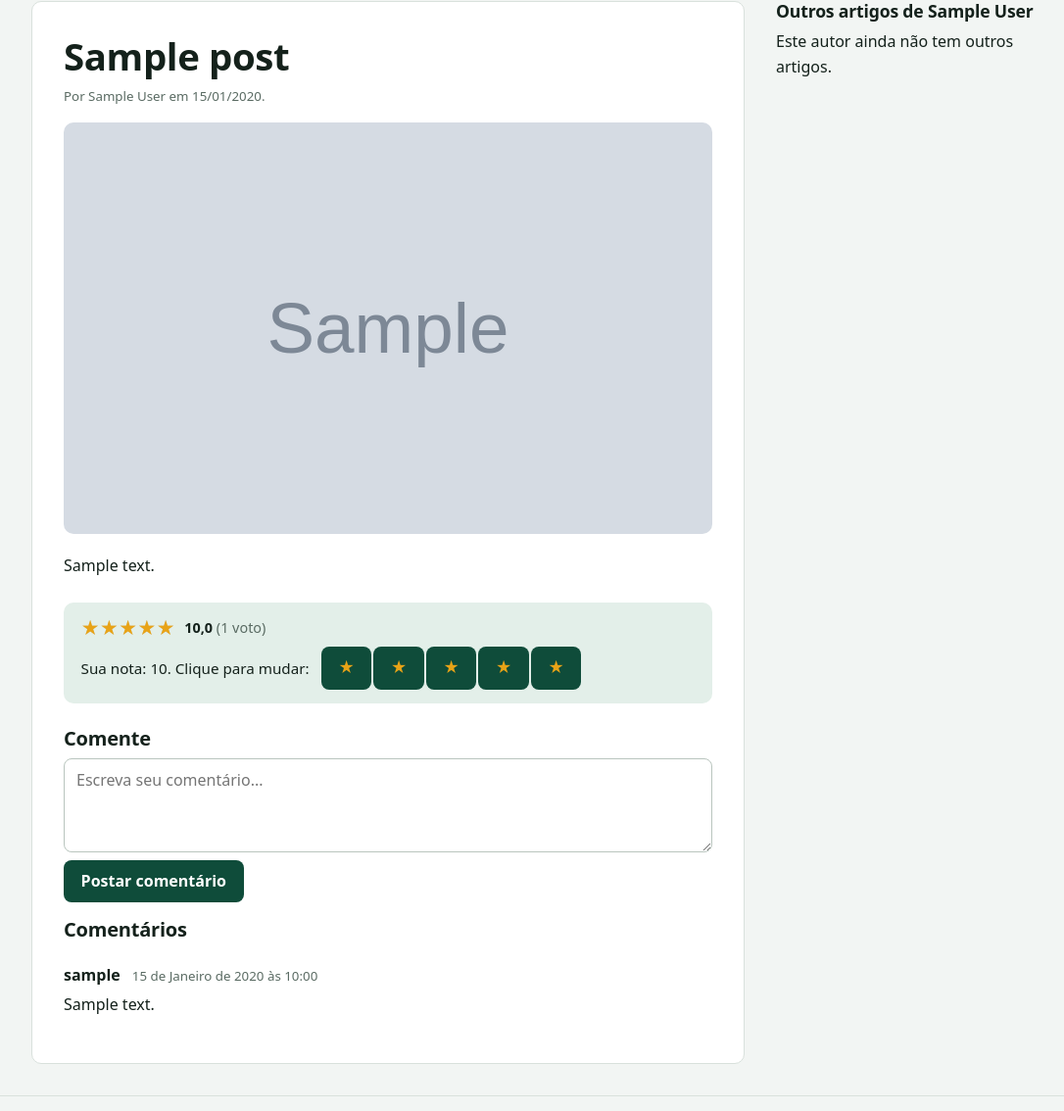
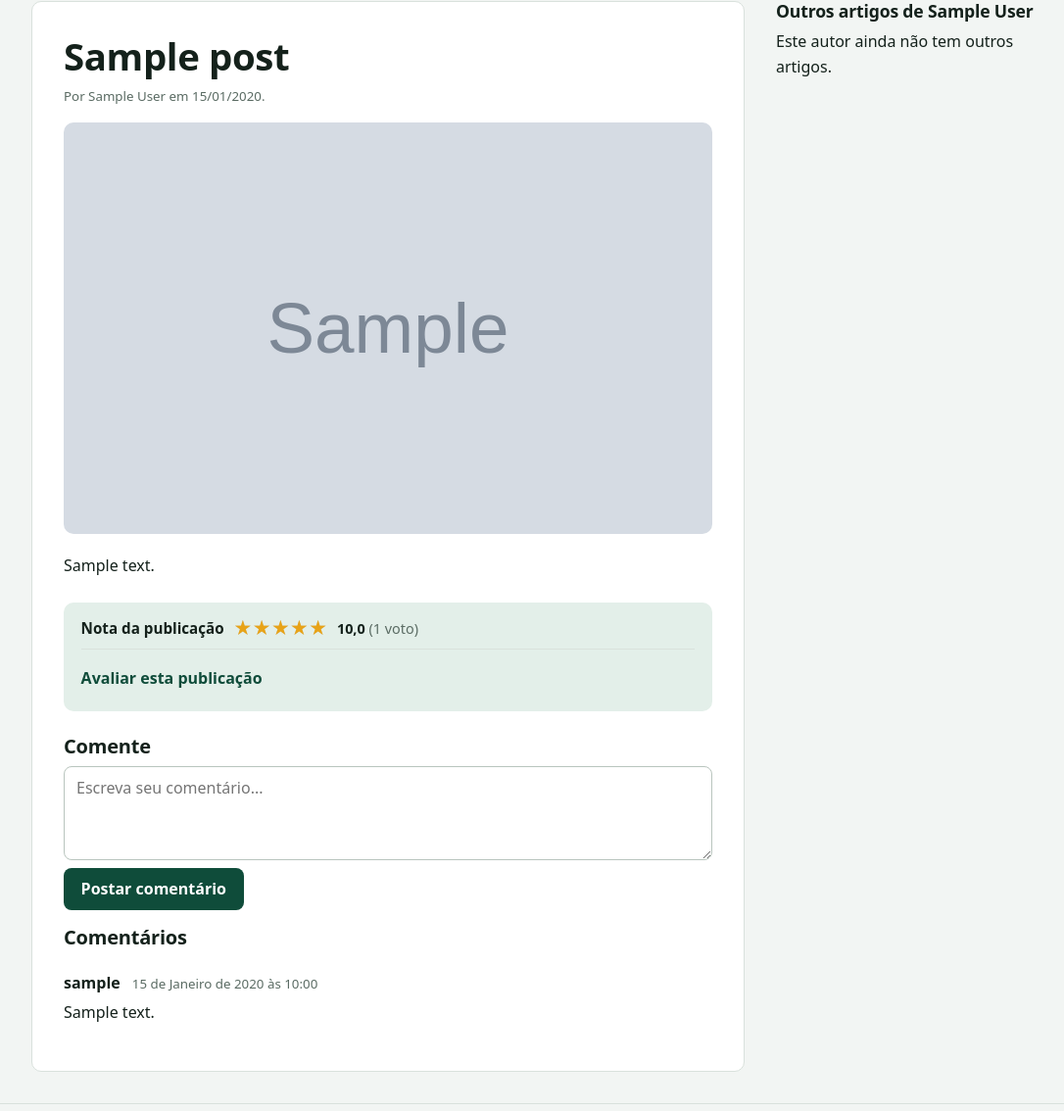
Before and after one commit to DanielGio/projeto_django, a Django app: page /view/1/ in a window 1280 px wide. Shown: the part 105-1239 px from the top of the page at 98% size, without its empty margins (88-1174 px from the left). Run offline with Django 5.2, Linux system fonts and the light colour scheme; a user stored in the database is signed in; tables that the repository leaves empty hold one stand-in row (values such as "Sample post"); grey boxes marked "Sample" are stand-in pictures.

Commit message:
Improve post rating details UI
Label the post rating and place the authenticated user's voting controls in an expandable section, with clearer prompts for new and existing ratings.

```diff
--- a/projectus/static/projectus/css/style.css
+++ b/projectus/static/projectus/css/style.css
@@ -382,6 +382,43 @@ main:has(> aside) {
     font-size: .95rem;
 }
 
+
+.rating-box__label {
+    font-weight: 600;
+}
+
+.rating-box__details {
+    flex-basis: 100%;
+    border-top: 1px solid var(--line);
+    padding-top: .75rem;
+}
+
+.rating-box__details summary {
+    display: inline-block;
+    color: var(--primary);
+    font-weight: 600;
+    cursor: pointer;
+    padding: .35rem 0;
+}
+
+.rating-box__details summary:hover {
+    color: var(--primary-dark);
+    text-decoration: underline;
+}
+
+.rating-box__details[open] .rating-box__vote {
+    margin-top: .75rem;
+}
+
+.rating-box__details .rating-box__vote {
+    align-items: flex-start;
+}
+
+.rating-box__details .rating-box__vote span {
+    flex-basis: 100%;
+}
+
+
 .rating-box__vote {
     margin: 0;
     display: flex;
--- a/projectus/templates/projectus/post_view.html
+++ b/projectus/templates/projectus/post_view.html
@@ -13,14 +13,29 @@
     <div class="post__body">{{ post.textbody }}</div>
 
    <div class="rating-box">
+
     <div class="rating-box__summary">
+        <span class="rating-box__label">Nota da publicação</span>
         {% include 'projectus/_stars.html' %}
     </div>
 
     {% if user.is_authenticated %}
-        <form class="rating-box__vote" method="POST" action="{% url 'rate_post' id=post.id %}">
+    <details class="rating-box__details">
+        <summary>Avaliar esta publicação</summary>
+
+        <form class="rating-box__vote" method="POST"
+              action="{% url 'rate_post' id=post.id %}">
             {% csrf_token %}
-            <span>{% if user_score %}Sua nota: {{ user_score }}. Clique para mudar:{% else %}Dê sua nota:{% endif %}</span>
+
+            <span>
+                {% if user_score %}
+                    Sua nota atual é {{ user_score }} de 5.
+                    Você pode alterá-la:
+                {% else %}
+                    Escolha de 1 a 5 estrelas:
+                {% endif %}
+            </span>
+
             <div class="rate">
                 {% for value in star_values %}
                 <button type="submit" name="score" value="{{ value }}"
@@ -30,11 +45,15 @@
                 {% endfor %}
             </div>
         </form>
+    </details>
     {% else %}
-        <p class="rating-box__vote"><a href="{% url 'login' %}?next={{ request.path }}">Entre</a> para dar sua nota.</p>
+    <p class="rating-box__vote">
+        <a href="{% url 'login' %}?next={{ request.path }}">Entre</a>
+        para avaliar esta publicação.
+    </p>
     {% endif %}
+
 </div>
-
     <section class="post-form">
         {% if user.is_authenticated %}
         <h3>Comente</h3>
```
Lines whose indentation alone changed are shown as unchanged.
